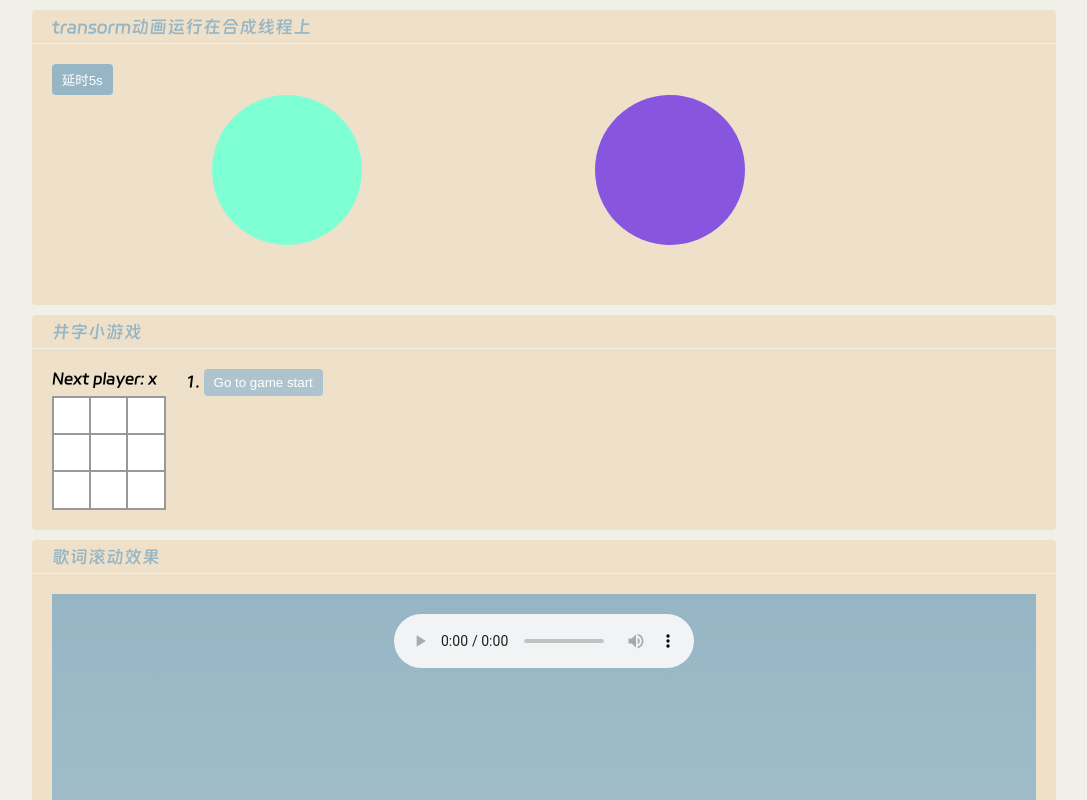
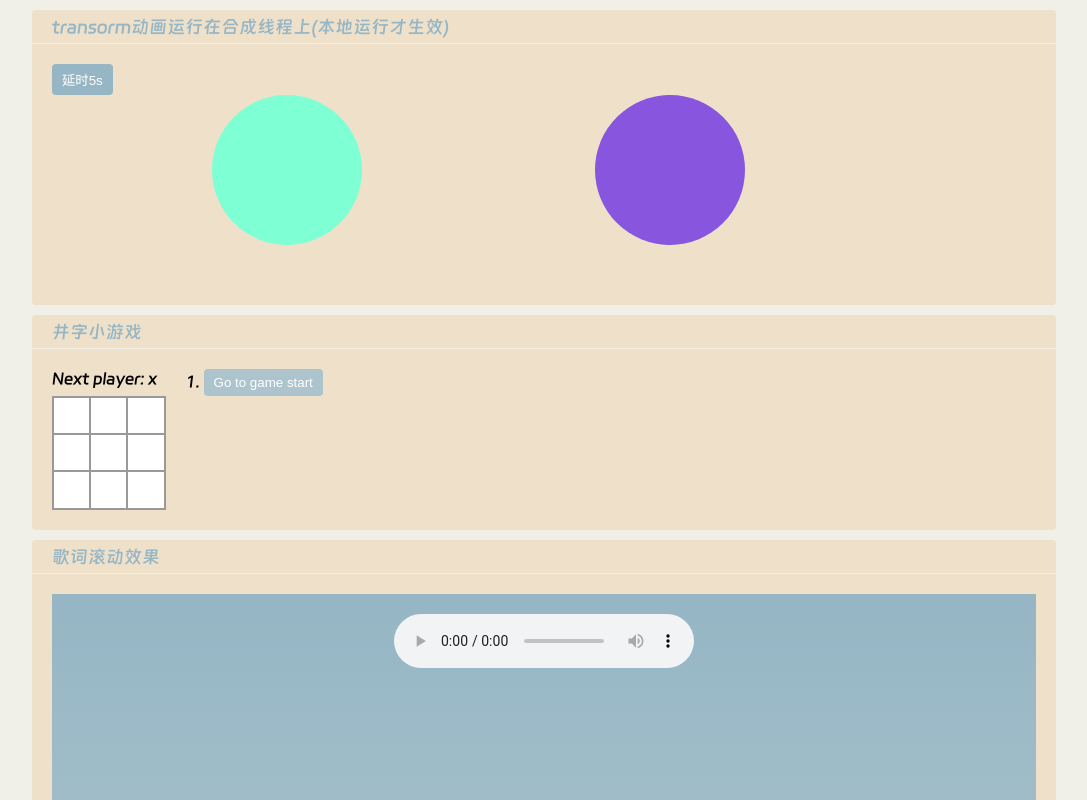
Before and after one commit to mianmalife/vite-app, a React (Vite) app: page / in a window 1280 px wide. Shown: the top 800 px of the page, without its empty margins (96-1183 px from the left). Built offline with nearby package versions, Linux system fonts and the light colour scheme.

Commit message:
docs: 增加动画说明

```diff
--- a/src/App.jsx
+++ b/src/App.jsx
@@ -7,7 +7,7 @@ import "./App.css";
 function App() {
   return (
     <section className="container">
-      <Panel title="transorm动画运行在合成线程上">
+      <Panel title="transorm动画运行在合成线程上(本地运行才生效)">
         <TransformDemo />
       </Panel>
       <Panel title="井字小游戏">
```
